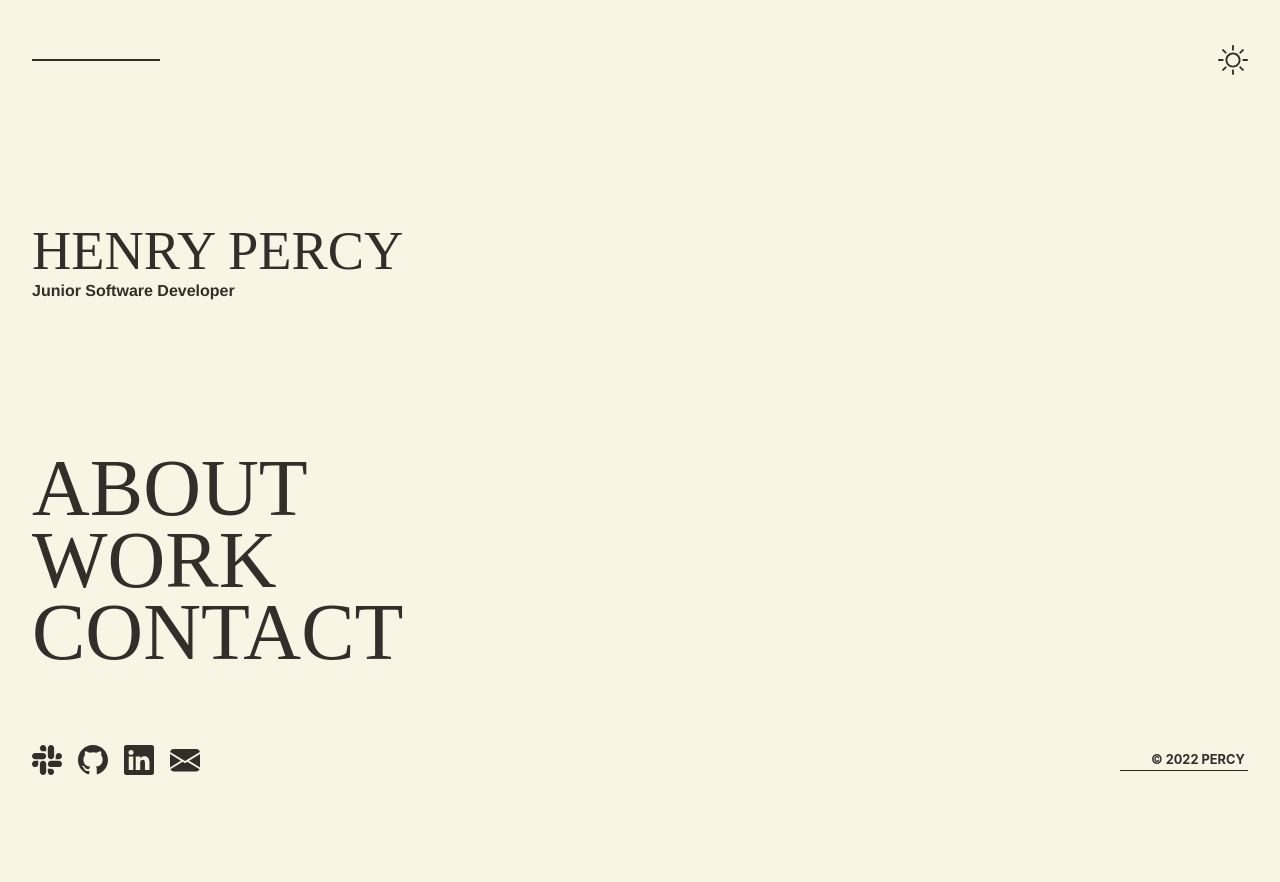
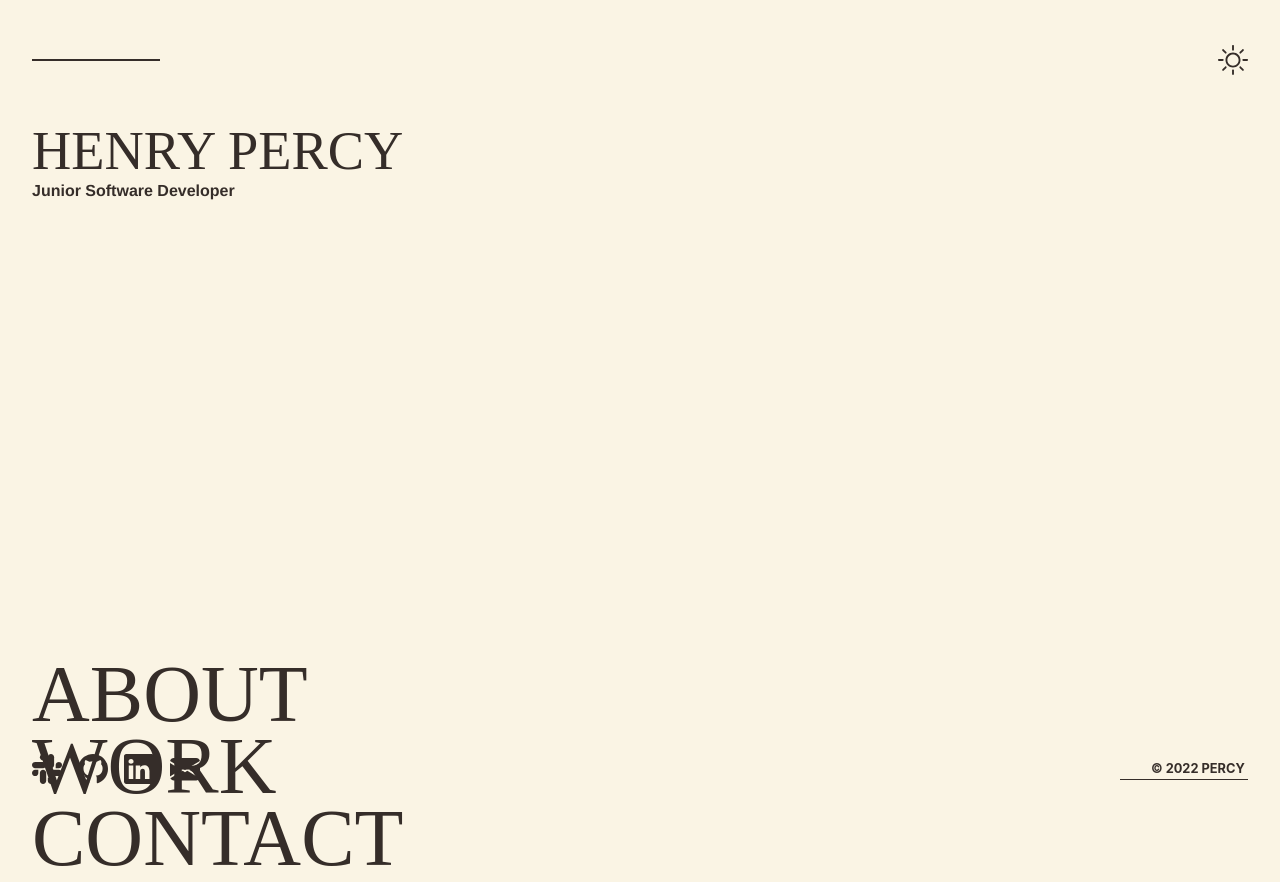
Before and after one commit to henryppercy/portfolio-v2, a React (Create React App) app: page / in a window 1280 px wide. Before the commit the page ends 800 px from the top, so only its background shows below. Built offline with nearby package versions, Linux system fonts and the light colour scheme; a web font is replaced by a local one.

Commit message:
Changed main body structure

```diff
--- a/src/App.css
+++ b/src/App.css
@@ -56,19 +56,18 @@ p {
   margin: 0.2rem;
 }
 
-nav {
-  text-decoration: none;
-  align-self: center;
-}
-
 section {
   height: 100vh;
   display: grid;
-  grid-template-rows: 15% 1fr 40% 10%;
+  grid-template-rows: 15% 1fr 10%;
 }
 
 svg {
   fill: #352D29;
+}
+
+nav {
+  margin-bottom: 1rem;
 }
 
 .home-heading {
@@ -83,8 +82,12 @@ svg {
   background-color: #352D29;
 }
 
+.home-center-content {
+  align-self: end;
+}
+
 .heading {
-  align-self: center;
+  margin-bottom: 4rem;
 }
 
 .contact-logos {
--- a/src/App.scss
+++ b/src/App.scss
@@ -61,20 +61,18 @@ p {
   margin: 0.2rem;
 }
 
-nav {
-  text-decoration: none;
-
-  align-self: center;
-}
-
 section {
   height: 100vh;
   display: grid;
-  grid-template-rows: 15% 1fr 40% 10%;
+  grid-template-rows: 15% 1fr 10%;
 }
 
 svg {
   fill: $dark;
+}
+
+nav {
+  margin-bottom: 1rem;
 }
 
 .home-heading {
@@ -89,8 +87,12 @@ svg {
   background-color: $dark;
 }
 
+.home-center-content {
+  align-self: end;
+}
+
 .heading {
-  align-self: center;
+  margin-bottom: 4rem;
 }
 
 .contact-logos {
```
